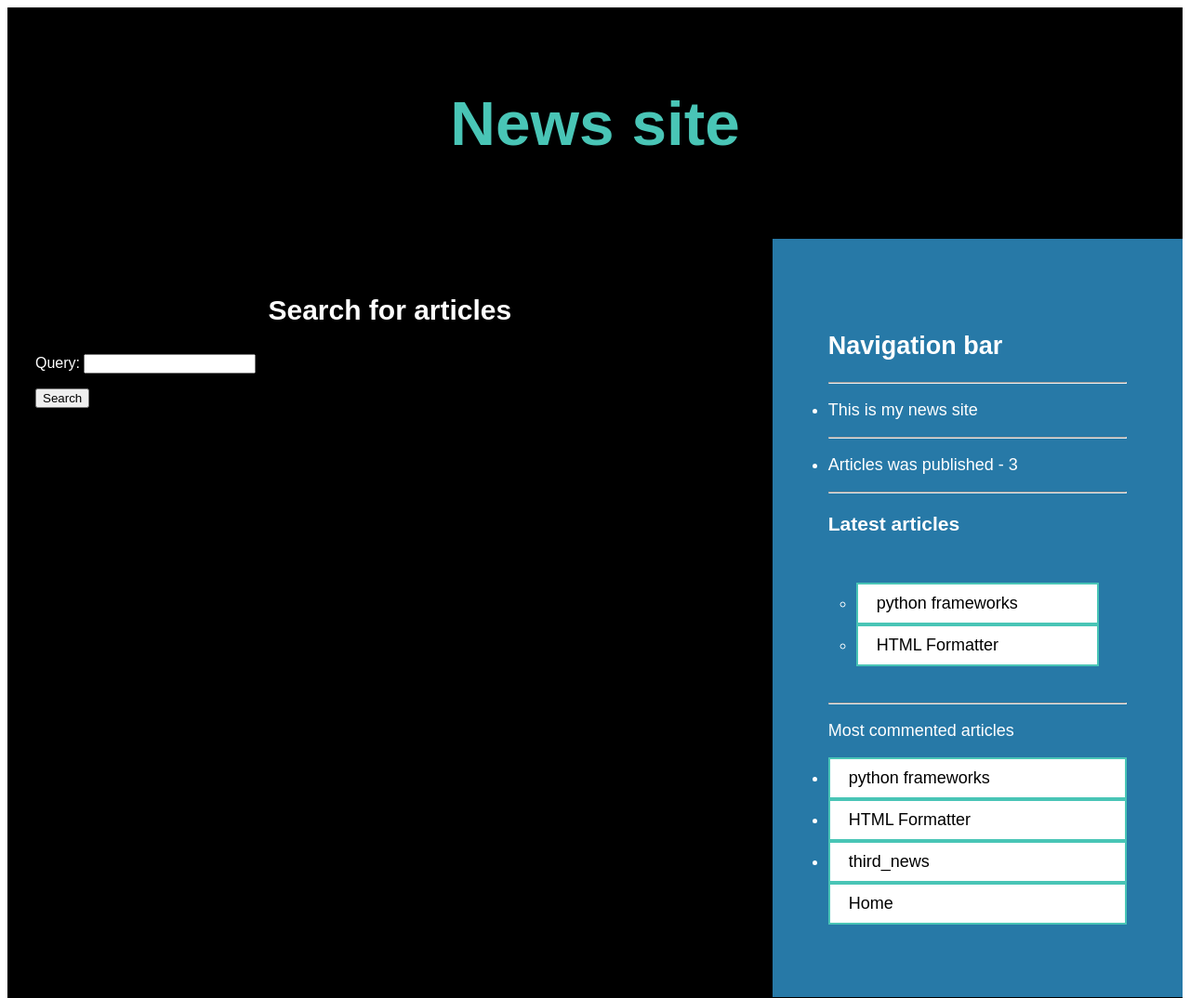
After one commit to Mkspulemet/news, a Django app: page /news/search/ in a window 1280 px wide. The commit adds this page. Shown: the top 1074 px of the page at 93% size. Run offline with Django 4.2, Linux system fonts and the light colour scheme; data comes from the database, SQL or seed files in the repository; parts of the project's set-up code (start-up, migrations or seed data) failed here and were passed over.

Commit message:
add search feature

```diff
--- a/mywebsite/app_news/forms.py
+++ b/mywebsite/app_news/forms.py
@@ -13,3 +13,7 @@
     class Meta:
         model = Comment
         fields = ['name', 'email', 'body']
+
+
+class SearchForm(forms.Form):
+    query = forms.CharField()
--- a/mywebsite/app_news/templates/app_news/article/list.html
+++ b/mywebsite/app_news/templates/app_news/article/list.html
@@ -27,6 +27,6 @@
         Published {{ aricle.publish }} by {{ article.reporter }}
     </p>
 {{ article.content|markdown|truncatewords_html:30|linebreaks }}
-{% endfor%}
+{% endfor %}
 {% include "pagination.html" with page=articles %}
-{% endblock%}
+{% endblock %}
--- /dev/null
+++ b/mywebsite/app_news/templates/app_news/article/search.html
@@ -0,0 +1,31 @@
+{% extends "app_news/base.html" %}
+{% load news_tags %}
+
+{% block title %}Search{% endblock %}
+{% block content %}
+{% if query %}
+<h1>Articles containing'{{ query }}'</h1>
+<h3>
+    {% with results.count as total_results %}
+    Found {{ total_results }} result{{ total_results|pluralize }}
+    {% endwith %}
+</h3>
+{% for article in results %}
+<h4>
+    <a href="{{ article.get_absolute_url }}">
+        {{ article.headline }}
+    </a>
+</h4>
+{{ article.content|markdown|truncatewords_html:12 }}
+{% empty %}
+<p>There are no results for your query.</p>
+{% endfor %}
+<p><a href="{% url 'news:article_search' %}">Search again</a> </p>
+{% else %}
+<h1>Search for articles</h1>
+<form method="get">
+    {{ form.as_p }}
+    <input type="submit" value="Search">
+</form>
+{% endif %}
+{% endblock %}
--- a/mywebsite/app_news/urls.py
+++ b/mywebsite/app_news/urls.py
@@ -1,5 +1,5 @@
 from django.urls import path
-from app_news.views import article_detail, article_share, article_comment, article_list
+from app_news.views import article_detail, article_share, article_comment, article_list, article_search
 from app_news.feeds import LatestArticleFeed
 
 
@@ -16,5 +16,6 @@ urlpatterns = [
     ),
     path('<int:article_id>/share/', article_share, name='article_share'),
     path('<int:article_id>/comment/', article_comment, name='article_comment'),
-    path('rss/', LatestArticleFeed(), name='article_rss')
+    path('rss/', LatestArticleFeed(), name='article_rss'),
+    path('search/', article_search, name='article_search'),
 ]
--- a/mywebsite/app_news/views.py
+++ b/mywebsite/app_news/views.py
@@ -4,9 +4,10 @@ from django.views.decorators.http import require_POST
 # from django.views.generic import ListView
 from app_news.models import Article
 from taggit.models import Tag
-from app_news.forms import EmailPostForm, CommentForm
+from app_news.forms import EmailPostForm, CommentForm, SearchForm
 from django.core.mail import send_mail
 from django.db.models import Count
+from django.contrib.postgres.search import SearchVector
 from mywebsite.settings import EMAIL_HOST_USER
 
 
@@ -113,3 +114,25 @@ def article_comment(request, article_id):
         'app_news/article/comment.html',
         {'article': article, 'form': form, 'comment': comment},
     )
+
+
+def article_search(request):
+    form = SearchForm()
+    query = None
+    results = []
+
+    if 'query' in request.GET:
+        form = SearchForm(request.GET)
+
+        if form.is_valid():
+            query = form.cleaned_data['query']
+            results = Article.published.annotate(
+                search=SearchVector('headline', 'content')
+            ).filter(search=query)
+            print(results)
+
+    return render(
+        request,
+        'app_news/article/search.html',
+        {'form': form, 'query': query, 'results': results}
+    )
--- a/mywebsite/mywebsite/settings.py
+++ b/mywebsite/mywebsite/settings.py
@@ -43,6 +43,7 @@ INSTALLED_APPS = [
     'taggit',
     'django.contrib.sites',
     'django.contrib.sitemaps',
+    'django.contrib.postgres',
 ]
 
 MIDDLEWARE = [
```
